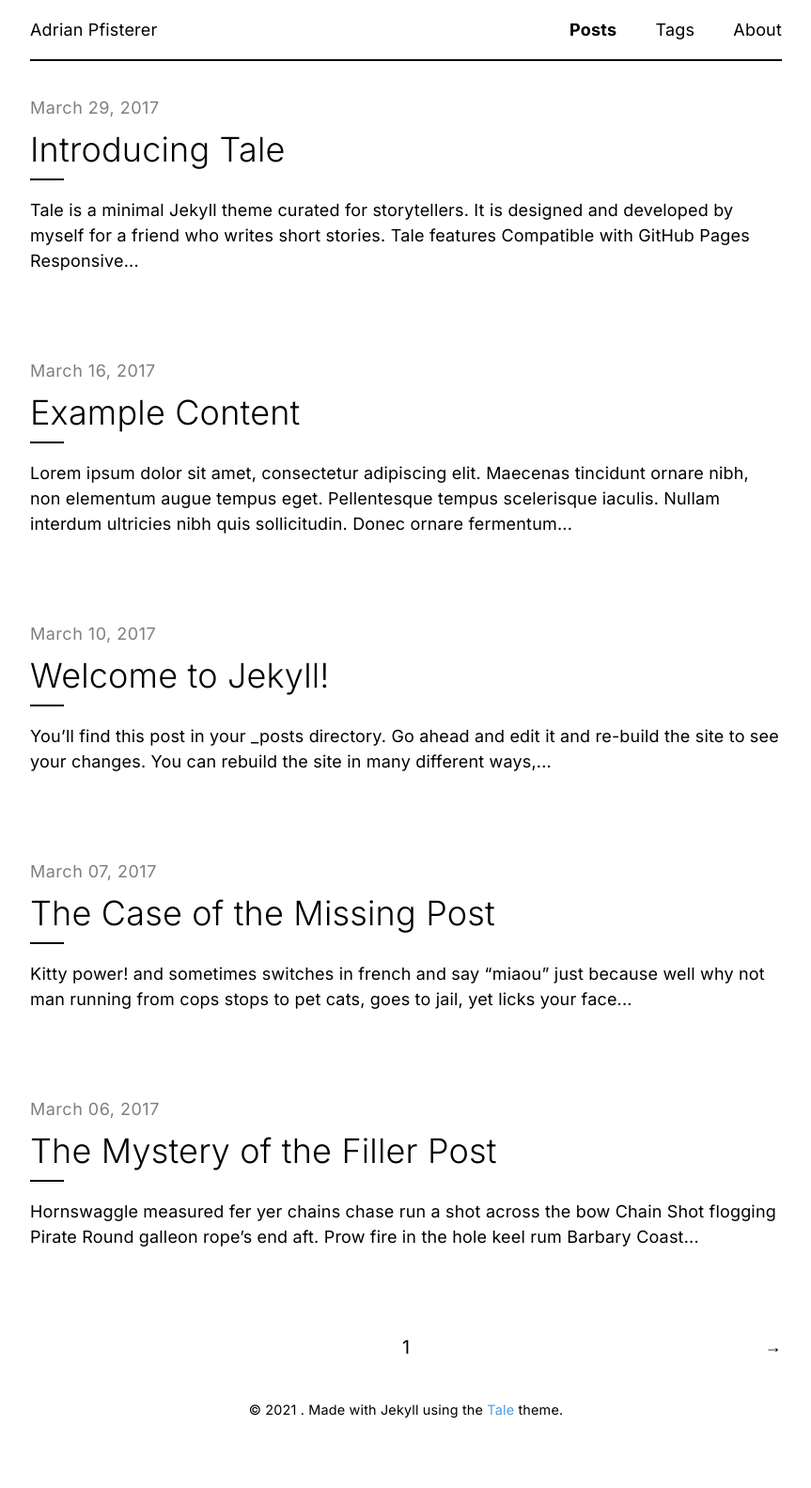
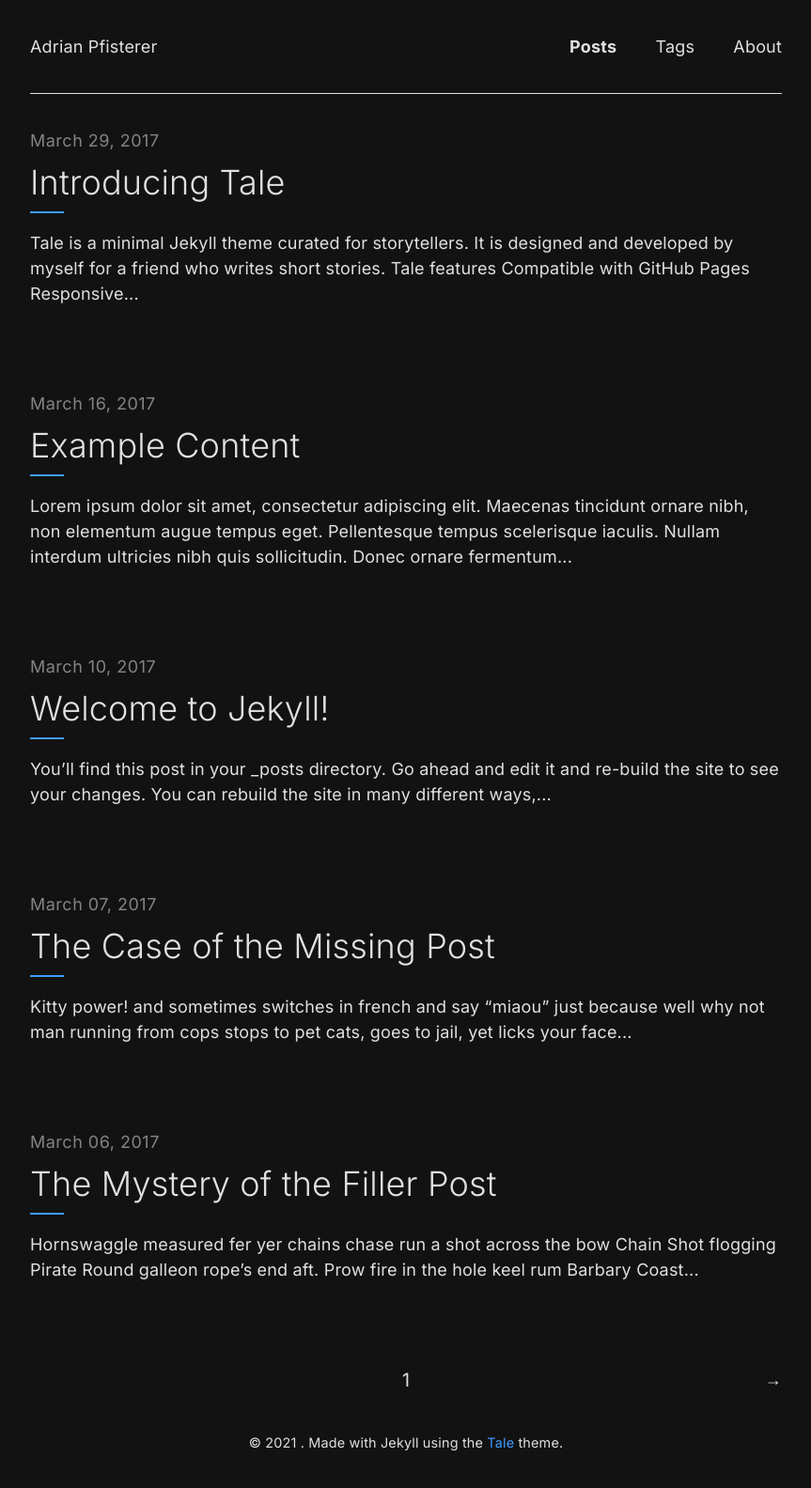
Before and after one commit to adripfi/adripfi.github.io, a Jekyll site: the page built from index.html, in a window 1280 px wide. Shown: the whole page at 94% size, without its empty margins (208-1071 px from the left). Built offline with Jekyll 4.4.1, drawn with Linux system fonts in a browser that asks for light colours; the list of posts is cut into pages by our own code; before the commit the page ends 1549 px from its top, so only the background shows below that.

Commit message:
dark mode and post ui fix

```diff
--- a/_sass/tale/_base.scss
+++ b/_sass/tale/_base.scss
@@ -23,6 +23,8 @@ html {
 
 body {
   -webkit-text-size-adjust: 100%;
+  background-color: #121212;
+  font-weight: 400;
 }
 
 h1,
@@ -34,6 +36,8 @@ h6 {
   color: $default-shade;
   font-family: $sans-serif;
   line-height: normal;
+  font-weight: 300;
+  font-size: 2em;
 }
 
 a {
--- a/_sass/tale/_catalogue.scss
+++ b/_sass/tale/_catalogue.scss
@@ -19,7 +19,7 @@
     color: $default-shade;
     font-family: $serif-secondary;
     letter-spacing: .5px;
-    opacity: .5;
+    opacity: .55;
   }
 
   &-title {
@@ -33,7 +33,7 @@
 
   &-line {
     @include transition(all .3s ease-out);
-    border-top: .15rem solid $default-shade;
+    border-top: .15rem solid #409cff;
     display: block;
     width: 2rem;
   }
--- a/_sass/tale/_layout.scss
+++ b/_sass/tale/_layout.scss
@@ -14,7 +14,9 @@ footer,
 }
 
 .nav {
-  border-bottom: .15rem solid black;
+  padding-bottom: 1em;
+  padding-top: 1em;
+  border-bottom: .09rem solid rgba(255,255,255,.87);
   overflow: auto;
   max-width: 800px;
   width: 80%;
--- a/_sass/tale/_post.scss
+++ b/_sass/tale/_post.scss
@@ -6,7 +6,7 @@
     font-family: $serif-secondary;
     letter-spacing: 0.5px;
     text-align: left;
-    opacity: .6;
+    opacity: .55;
 
     span {
       font-style: italic;
@@ -19,10 +19,11 @@
     font-size: 2.5rem;
     margin: 1rem 0;
     text-align: left;
+    font-weight: 300;
   }
 
   &-line {
-    border-top: 0.25rem solid $default-shade;
+    border-top: 0.25rem solid #409cff;
     display: block;
     margin: 0 0 3rem;
     width: 4rem;
--- a/_sass/tale/_variables.scss
+++ b/_sass/tale/_variables.scss
@@ -1,14 +1,14 @@
 // Colors
-$default-color: #000000!default;
+$default-color:  rgba(255, 255, 255, 0.87) !default;
 // $default-color: #555 !default;
-$default-shade: #000000 !default;
-$default-tint: #000000 !default;
+$default-shade: rgba(255, 255, 255, 0.87) !default;
+$default-tint: rgba(255, 255, 255, 0.87) !default;
 // $default-tint: #aaa !default;
 $grey-1: #979797 !default;
 $grey-2: #e5e5e5 !default;
 $grey-3: #f9f9f9 !default;
 $white: #fff !default;
-$blue: #4a9ae1 !default;
+$blue: #409cff !default;
 $shadow-color: rgba(0, 0, 0, 1) !default;
 $code-color: #bf616a !default;
 
```
